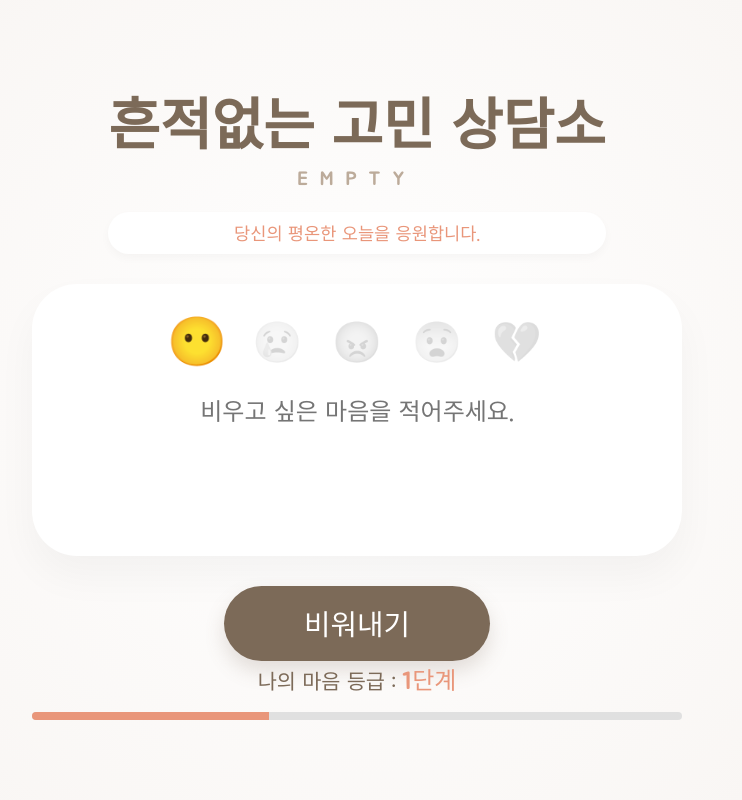
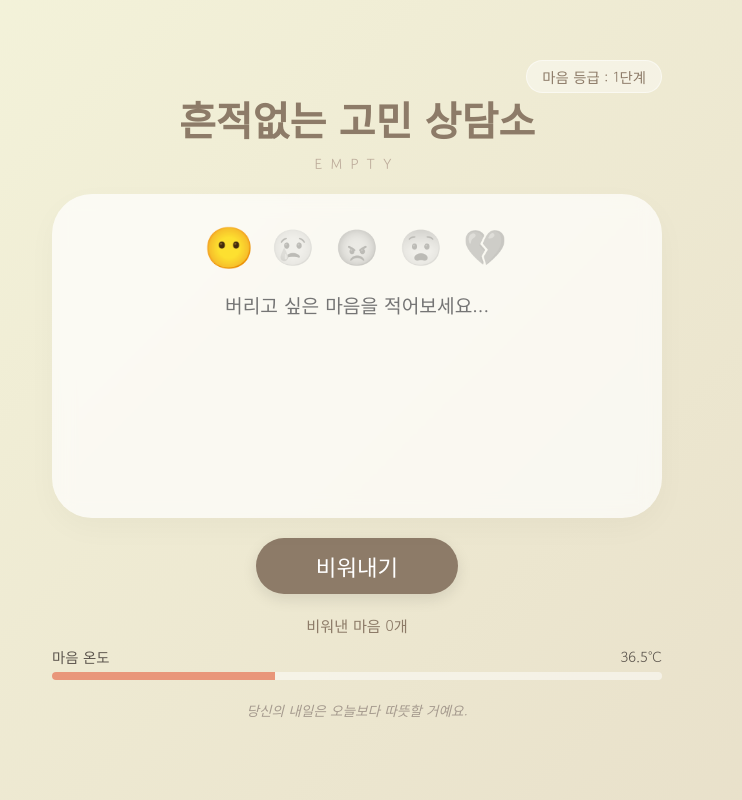
Before and after one commit to wooseonjin/Empty, a Flask app: page / in a window 1280 px wide. Shown: the whole page, without its empty margins (283-1025 px from the left). Run offline with Flask 3, Linux system fonts and the light colour scheme; data comes from the database, SQL or seed files in the repository; data that the repository does not hold is empty.

Commit message:
흔적없는 고민 상담소:EMPTY

```diff
--- a/templates/index.html
+++ b/templates/index.html
@@ -4,24 +4,23 @@
     <meta charset="UTF-8">
     <meta name="viewport" content="width=device-width, initial-scale=1.0, maximum-scale=1.0, user-scalable=no">
     <title>흔적없는 고민 상담소 | EMPTY</title>
-    <link href="https://fonts.googleapis.com/css2?family=Jua&display=swap" rel="stylesheet">
+    <link href="https://fonts.googleapis.com/css2?family=Gowun+Dodum&display=swap" rel="stylesheet">
     <style>
         :root {
-            --main-brown: #7c6a58;
-            --accent-soft: #e9967a;
-            --bg-color: #f7f3f0;
+            --main-brown: #8d7b68;
+            --soft-beige: #f3eee3;
+            --accent: #e9967a;
         }
 
         * {
-            font-family: 'Jua', sans-serif !important;
+            font-family: 'Gowun Dodum', sans-serif !important;
             box-sizing: border-box;
             margin: 0; padding: 0;
         }
 
         body {
-            background-color: var(--bg-color);
-            background: radial-gradient(circle at center, #ffffff 0%, #f7f3f0 100%);
-            color: #554d46;
+            background: linear-gradient(135deg, #f5f5dc 0%, #e7dec8 100%);
+            color: #5d564e;
             width: 100vw; height: 100vh;
             display: flex; justify-content: center; align-items: center;
             overflow: hidden;
@@ -30,62 +29,69 @@
         .container {
             width: 90%; max-width: 650px; height: 85vh;
             display: flex; flex-direction: column; justify-content: space-between;
-            align-items: center; padding: 20px 0;
+            align-items: center; padding: 20px;
+            position: relative;
         }
 
-        .header-section { text-align: center; }
-        .main-title { font-size: clamp(2.5rem, 7vh, 4rem); color: var(--main-brown); margin-bottom: 5px; }
-        .sub-title { font-size: 1.2rem; color: #bcab9a; letter-spacing: 12px; display: block; }
-
-        /* 랜덤 응원 메시지: 더 심플하고 세련된 디자인 */
-        .random-cheer {
-            margin-top: 20px; font-size: 1.1rem; color: var(--accent-soft);
-            background: white; padding: 8px 20px; border-radius: 50px;
-            box-shadow: 0 4px 10px rgba(0,0,0,0.03);
+        /* [3] 마음 등급: 오른쪽 상단 배치 */
+        .rank-tag {
+            position: absolute; top: 0; right: 20px;
+            background: rgba(255,255,255,0.4);
+            padding: 5px 15px; border-radius: 20px;
+            font-size: 0.9rem; color: var(--main-brown);
+            border: 1px solid rgba(255,255,255,0.5);
         }
 
+        .header-section { text-align: center; margin-top: 10px; }
+        .main-title { font-size: clamp(2rem, 5vh, 2.8rem); color: var(--main-brown); font-weight: bold; }
+        .sub-title { font-size: 0.9rem; color: #bcab9a; letter-spacing: 8px; margin-top: 5px; }
+
         .input-card {
-            background: white; padding: 35px; border-radius: 45px;
-            box-shadow: 0 20px 40px rgba(0,0,0,0.04);
-            width: 100%; flex: 1; min-height: 0; margin: 30px 0;
+            background: rgba(255, 255, 255, 0.7); padding: 25px; border-radius: 40px;
+            box-shadow: 0 10px 30px rgba(0,0,0,0.03); backdrop-filter: blur(10px);
+            width: 100%; flex: 1; min-height: 0; margin: 20px 0;
             display: flex; flex-direction: column; justify-content: center;
         }
 
-        .emotion-selector { margin-bottom: 25px; display: flex; justify-content: center; gap: clamp(15px, 4vw, 30px); }
-        .emotion-btn { cursor: pointer; font-size: clamp(2rem, 5vh, 2.8rem); filter: grayscale(1); opacity: 0.2; transition: 0.3s; }
-        .emotion-btn.active { filter: grayscale(0); opacity: 1; transform: scale(1.2); }
+        .emotion-selector { margin-bottom: 20px; display: flex; justify-content: center; gap: 20px; }
+        .emotion-btn { cursor: pointer; font-size: 2.2rem; filter: grayscale(1); opacity: 0.3; transition: 0.3s; }
+        .emotion-btn.active { filter: grayscale(0); opacity: 1; transform: scale(1.15); }
 
         #content {
             width: 100%; flex: 1; border: none; background: transparent;
-            font-size: clamp(1.4rem, 3vh, 2rem); outline: none; resize: none; text-align: center;
-            line-height: 1.6; color: #554d46;
+            font-size: 1.2rem; outline: none; resize: none; text-align: center;
+            line-height: 1.6; color: #5d564e;
         }
 
         .btn-empty {
             background: var(--main-brown); color: white; border: none;
-            padding: 16px 80px; font-size: 1.8rem; border-radius: 100px; cursor: pointer;
-            box-shadow: 0 10px 20px rgba(124, 106, 88, 0.2); transition: 0.3s;
+            padding: 12px 60px; font-size: 1.4rem; border-radius: 50px; cursor: pointer;
+            box-shadow: 0 5px 15px rgba(0,0,0,0.1); transition: 0.3s;
         }
-        .btn-empty:hover { background: #635446; transform: translateY(-2px); }
 
-        /* 심플 등급 섹션 */
-        .bottom-section { width: 100%; text-align: center; }
-        .rank-info { font-size: 1.3rem; color: var(--main-brown); margin-bottom: 10px; }
-        .rank-level { color: var(--accent-soft); font-size: 1.5rem; }
+        /* [1] 다시 돌아온 횟수와 온도 */
+        .status-section { width: 100%; margin-top: 20px; text-align: center; }
+        .total-info { font-size: 0.95rem; margin-bottom: 10px; color: var(--main-brown); }
+        .temp-info { display: flex; justify-content: space-between; font-size: 0.9rem; margin-bottom: 5px; }
+        .temp-bar-bg { width: 100%; height: 8px; background: rgba(255,255,255,0.5); border-radius: 10px; overflow: hidden; }
+        .temp-bar-fill { width: 36.5%; height: 100%; background: var(--accent); transition: width 1s; }
 
-        .temp-bar-bg { width: 100%; height: 8px; background: #e0e0e0; border-radius: 10px; margin-top: 15px; overflow: hidden; }
-        .temp-bar-fill { width: 36.5%; height: 100%; background: var(--accent-soft); transition: width 1.5s ease-in-out; }
+        /* [2] 하단 응원 문구: 작고 은은하게 */
+        .footer-cheer {
+            margin-top: 20px; font-size: 0.85rem; color: #a59a8e; font-style: italic;
+        }
 
-        #quote-overlay { position: fixed; top: 0; left: 0; width: 100%; height: 100%; background: #fffcf9; display: none; flex-direction: column; align-items: center; justify-content: center; z-index: 1000; padding: 40px; text-align: center; }
+        #quote-overlay { position: fixed; top: 0; left: 0; width: 100%; height: 100%; background: rgba(243, 238, 227, 0.98); display: none; flex-direction: column; align-items: center; justify-content: center; z-index: 1000; padding: 40px; text-align: center; }
     </style>
 </head>
 <body>
 
 <div class="container">
+    <div class="rank-tag">마음 등급 : <span id="rank-level">1단계</span></div>
+
     <div class="header-section">
         <h1 class="main-title">흔적없는 고민 상담소</h1>
-        <span class="sub-title">EMPTY</span>
-        <div id="cheer-msg" class="random-cheer">...</div>
+        <div class="sub-title">EMPTY</div>
     </div>
 
     <div class="input-card">
@@ -96,28 +102,27 @@
             <span class="emotion-btn" onclick="selectEmotion(this, '😨')">😨</span>
             <span class="emotion-btn" onclick="selectEmotion(this, '💔')">💔</span>
         </div>
-        <textarea id="content" placeholder="비우고 싶은 마음을 적어주세요."></textarea>
+        <textarea id="content" placeholder="버리고 싶은 마음을 적어보세요..."></textarea>
     </div>
 
     <button class="btn-empty" id="burn-btn" onclick="processBurn()">비워내기</button>
 
-    <div class="bottom-section">
-        <div class="rank-info">나의 마음 등급 : <span id="rank-level" class="rank-level">1단계</span></div>
+    <div class="status-section">
+        <div class="total-info">비워낸 마음 <span id="total-val">0</span>개</div>
+        <div class="temp-info"><span>마음 온도</span><span><span id="temp-text">36.5</span>°C</span></div>
         <div class="temp-bar-bg"><div class="temp-bar-fill" id="temp-fill"></div></div>
     </div>
+
+    <div id="cheer-msg" class="footer-cheer">오늘 하루도 참 고생 많았어요.</div>
 </div>
 
 <div id="quote-overlay">
-    <div id="quote-text" style="font-size: 2.2rem; color: var(--main-brown); line-height: 1.5;"></div>
+    <div id="quote-text" style="font-size: 1.8rem; color: var(--main-brown); line-height: 1.6;"></div>
 </div>
 
 <script>
     let selectedEmotion = '😶';
-    const cheers = [
-        "오늘 하루도 참 고생 많았어요.", "잠시 쉬어가도 괜찮은 시간이에요.",
-        "당신은 충분히 잘해내고 있어요.", "무거운 마음은 이곳에 두고 가세요.",
-        "내일은 더 가벼운 발걸음이길.", "당신의 평온한 오늘을 응원합니다."
-    ];
+    const cheers = ["오늘 하루도 참 고생 많았어요.", "잠시 쉬어가도 괜찮은 시간이에요.", "충분히 잘해내고 있으니 걱정 마요.", "당신의 내일은 오늘보다 따뜻할 거예요."];
 
     window.onload = () => {
         document.getElementById('cheer-msg').innerText = cheers[Math.floor(Math.random() * cheers.length)];
@@ -134,16 +139,17 @@
         try {
             const res = await fetch('/info');
             const data = await res.json();
+            document.getElementById('total-val').innerText = data.total;
 
-            // 아주 심플한 등급제 (숫자 단계)
             let level = "1단계";
-            if(data.total > 100) level = "Master";
+            if(data.total > 100) level = "마스터";
             else if(data.total > 50) level = "4단계";
             else if(data.total > 20) level = "3단계";
             else if(data.total > 5) level = "2단계";
+            document.getElementById('rank-level').innerText = level;
 
-            document.getElementById('rank-level').innerText = level;
             const tempVal = (36.5 + (data.total * 0.1)).toFixed(1);
+            document.getElementById('temp-text').innerText = tempVal;
             document.getElementById('temp-fill').style.width = Math.min(tempVal, 100) + "%";
         } catch(e) {}
     }
@@ -153,17 +159,10 @@
         const btn = document.getElementById('burn-btn');
         if (!area.value.trim()) return;
         btn.disabled = true;
-
         try {
-            const res = await fetch('/burn', {
-                method: 'POST',
-                body: new URLSearchParams({'content': area.value, 'emotion': selectedEmotion})
-            });
+            const res = await fetch('/burn', { method: 'POST', body: new URLSearchParams({'content': area.value, 'emotion': selectedEmotion}) });
             const data = await res.json();
-
-            area.style.transition = "0.8s";
-            area.style.opacity = "0";
-
+            area.style.transition = "0.8s"; area.style.opacity = "0";
             setTimeout(async () => {
                 await fetch(`/delete/${data.id}`, { method: 'DELETE' });
                 document.getElementById('quote-text').innerText = data.quote;
```
